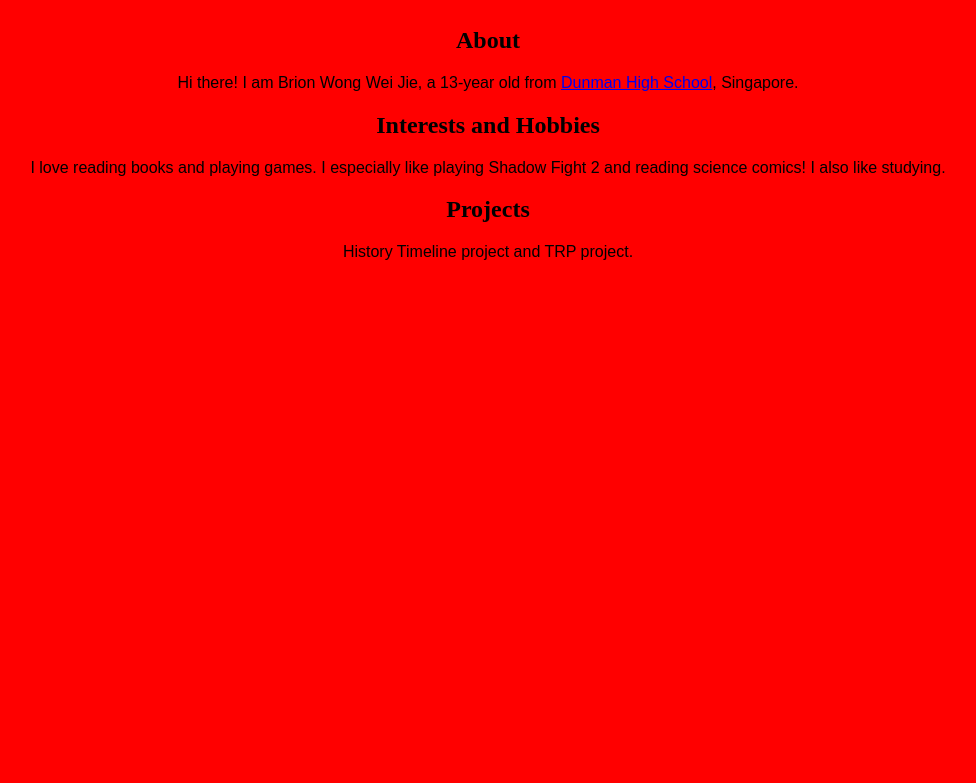
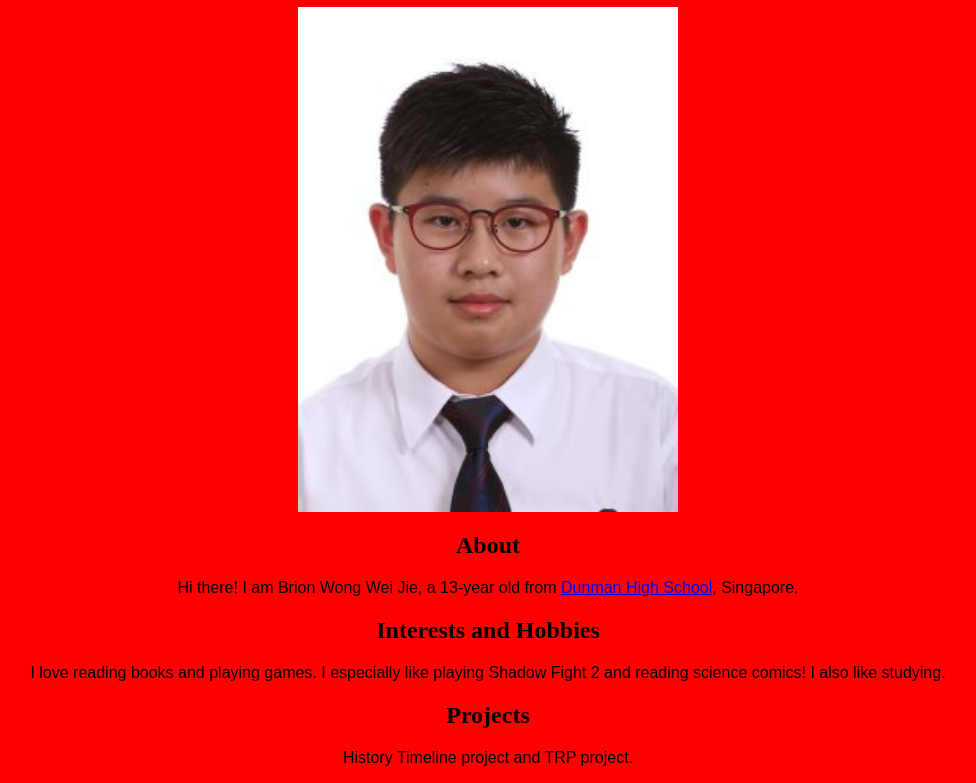
Before and after one commit to dhs17y1cwongweijiebrion/dhs17y1cwongweijiebrion.github.io, a plain HTML site: page index.html in a window 1280 px wide. Shown: the part 73-856 px from the top of the page, without its empty margins (152-1128 px from the left). Before the commit the page ends 800 px from the top, so only its background shows below. Drawn offline with Linux system fonts and the light colour scheme.

Commit message:
Update style.css

```diff
--- a/style.css
+++ b/style.css
@@ -4,7 +4,7 @@ body{
 img {
     display: block;
     margin: auto;
-    width: 0%;
+    width: 30%;
 }
  h1{
  font-family: Times New Roman;
```
